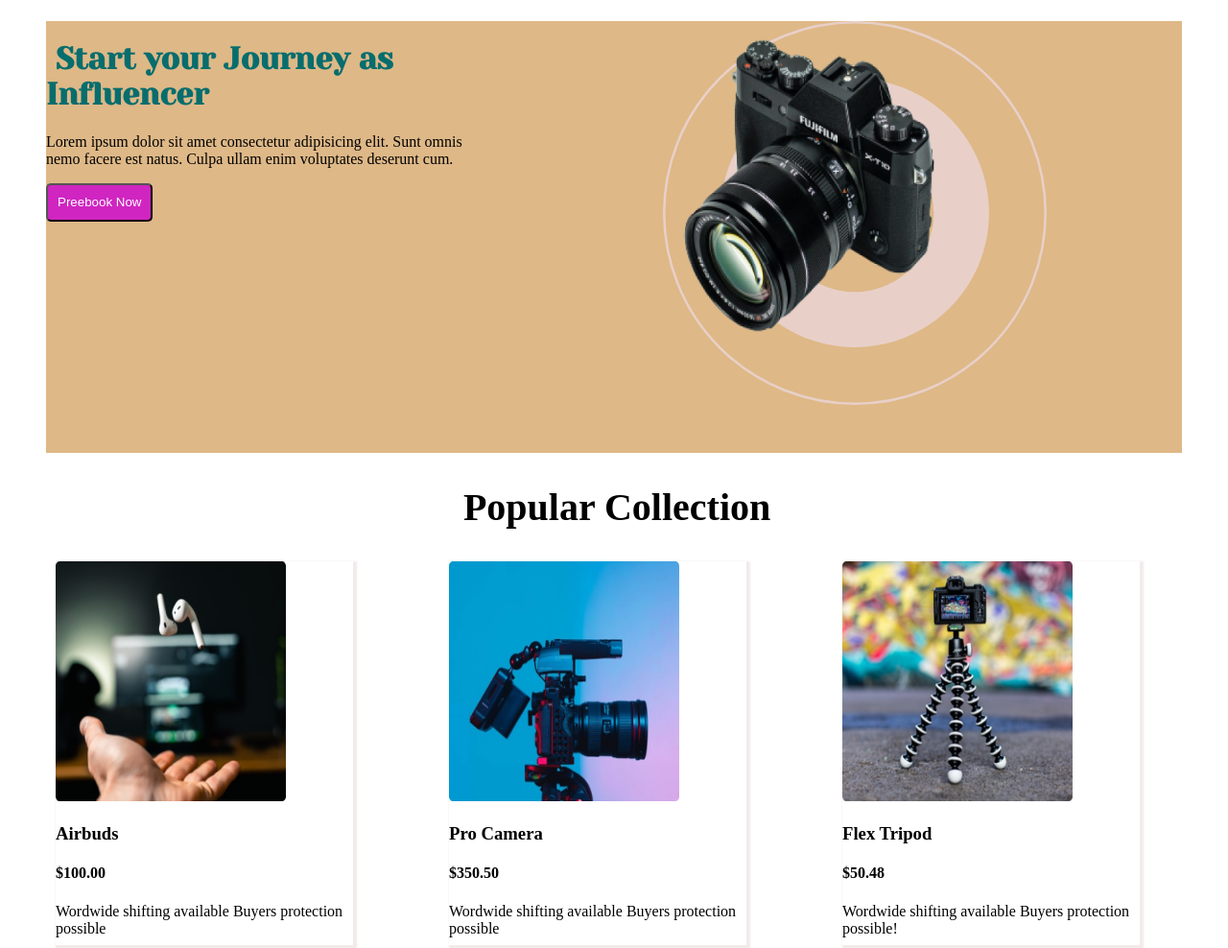
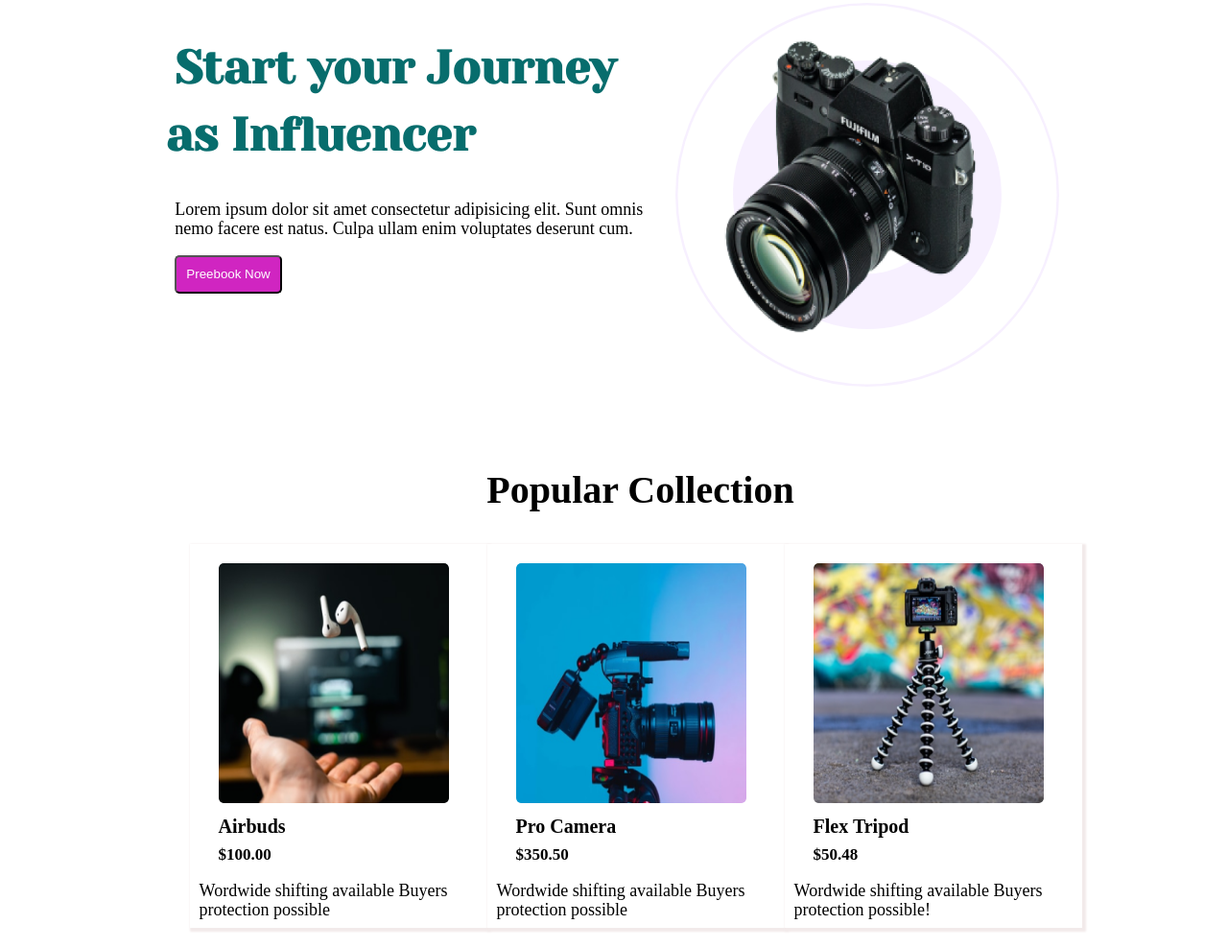
Before and after one commit to Anzuman19/Influence-Gear-A-2, a plain HTML site: page index.html in a window 1280 px wide. Shown: the part 146-1134 px from the top of the page at 96% size. Drawn offline with Linux system fonts and the light colour scheme.

Commit message:
3rd commit

```diff
--- a/index.html
+++ b/index.html
@@ -16,7 +16,7 @@
 </head>
 <body>
     <header class="Menu">
-        <div>
+        <div class="menu-div">
             <h1>Influencer products</h1>
         </div>
         <ul class="list">
@@ -31,8 +31,8 @@
     </header>
 
     <main class="main">
-        <div class="main-div">
-            <h1>Start your Journey as
+            <div class="main-div">
+            <h1 id="h1">Start your Journey as
                 Influencer</h1>
             <p>Lorem ipsum dolor sit amet consectetur adipisicing elit. Sunt omnis nemo facere est natus. Culpa ullam enim voluptates deserunt cum.</p>
             <button class="button">Preebook Now</button>
--- a/style.css
+++ b/style.css
@@ -1,17 +1,34 @@
 *body {
   margin: 0 auto;
   padding: 0;
-  background-color: rgb(235, 235, 219);
 }
 h1 {
   font-family: "Yeseva One", cursive;
-  font-size: 2em;
+  font-size: 1em;
   font-weight: 50px;
   color: rgb(7, 109, 109);
   text-indent: 10px;
+  line-height: 40px;
 }
-h2{
+#h1 {
+  font-size: 3em;
+  line-height: 70px;
+}
+h2 {
   font-size: 2.5em;
+}
+h3 {
+  font-size: 20px;
+  margin-left: 30px;
+}
+h4 {
+  font-size: 17px;
+  margin-left: 30px;
+}
+p {
+  font-size: 18px;
+  line-height: 20px;
+  margin-left: 10px;
 }
 .Menu {
   display: flex;
@@ -25,6 +42,7 @@ h2{
   padding: 10px;
   background-color: rgb(208, 37, 193);
   color: white;
+  margin-left: 10px;
 }
 .list {
   display: flex;
@@ -38,21 +56,18 @@ h2{
   display: flex;
   justify-content: space-between;
   margin-top: 40px;
-  margin-left: 40px;
+  margin-left: 13%;
   margin-right: 40px;
   height: 450px;
-  max-width: 100%;
+  max-width: 80%;
   padding: 10 40;
-  background-color: burlywood;
-
 }
-.main-div{
+.main-div {
   height: 580px;
-  width: 450px;
-  padding-left: 30 20 ;
-
+  width: 600px;
+  padding-left: 30 20;
 }
-.camera-div{
+.camera-div {
   background-image: url(images/Circle\ design.svg);
   background-repeat: no-repeat;
   height: 440px;
@@ -66,10 +81,9 @@ h2{
 .image-grid {
   display: grid;
   grid-template-columns: repeat(3, 3fr);
-  grid-row: 30px;
+  grid-row-gap: 40px;
+}
 
-  grid-gap: 1rem;
-}
 .product-details {
   box-shadow: 2px 2px 2px 2px #f2eaea;
   height: 400px;
@@ -77,24 +91,26 @@ h2{
   padding: 20 10;
   margin: 20 10;
   align-items: center;
+  line-height: 8px;
 
   background-color: white;
 }
 .first-section {
   height: 1500px;
-  max-width: 100%;
+  max-width: 70%;
 
   margin-top: 0;
   padding: 10 40;
-  margin-left: 50px;
+  margin-left: 15%;
 }
 .caption {
   height: 300;
   max-width: 100%;
   align-items: center;
-margin-left: 35%;
-
-
-
-
+  margin-left: 35%;
 }
+img {
+  margin-left: 30px;
+  margin-top: 20px;
+  border-radius: 5px;
+}
```
